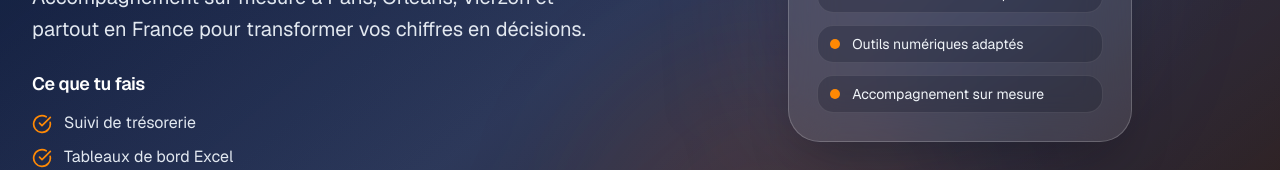
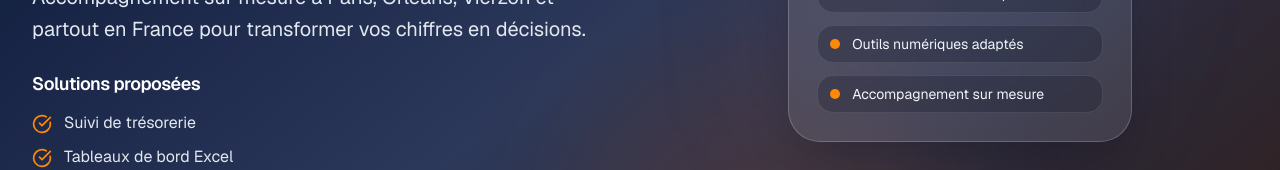
Before and after one commit to 5phorix/Sphorix-france-vercel, a Next.js app: page / in a window 1280 px wide. Shown: the part 518-688 px from the top of the page. Built offline with nearby package versions, Linux system fonts and the light colour scheme.

Commit message:
version 2 transformation digitale corrigee

```diff
--- a/sections/Hero.tsx
+++ b/sections/Hero.tsx
@@ -39,7 +39,7 @@ export default function Hero() {
           </p>
 
           <div className="mb-6">
-            <h3 className="mb-3 text-base font-semibold sm:text-lg">Ce que tu fais</h3>
+            <h3 className="mb-3 text-base font-semibold sm:text-lg">Solutions proposées</h3>
             <ul className="space-y-2 text-slate-200">
               <li className="flex items-start gap-3">
                 <CheckCircle className="w-5 h-5 text-orange-400 mt-1" />
```
